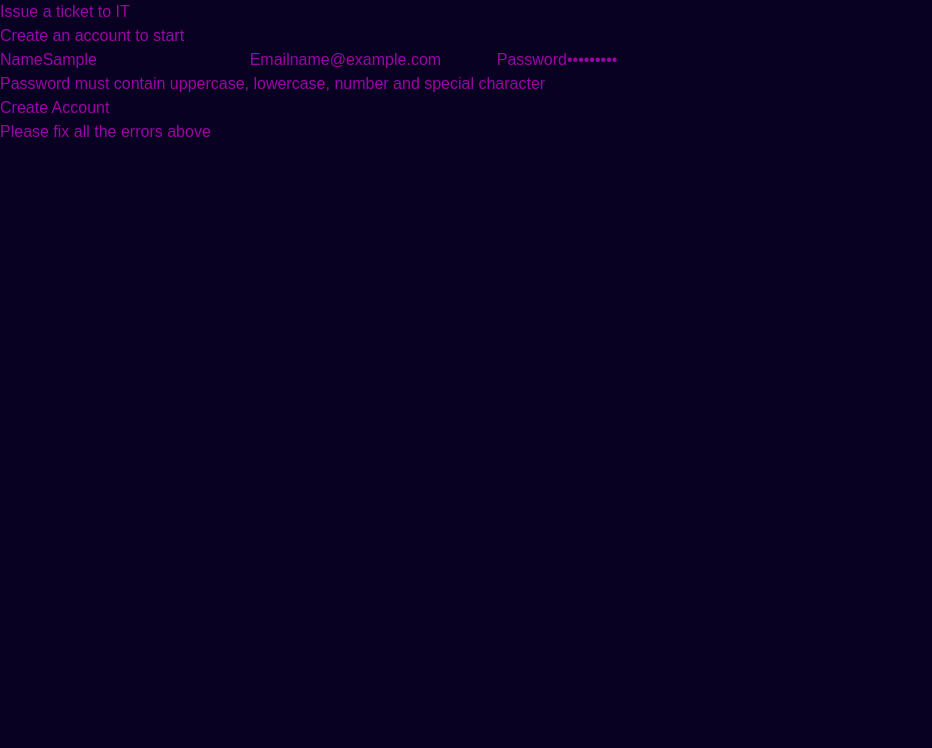
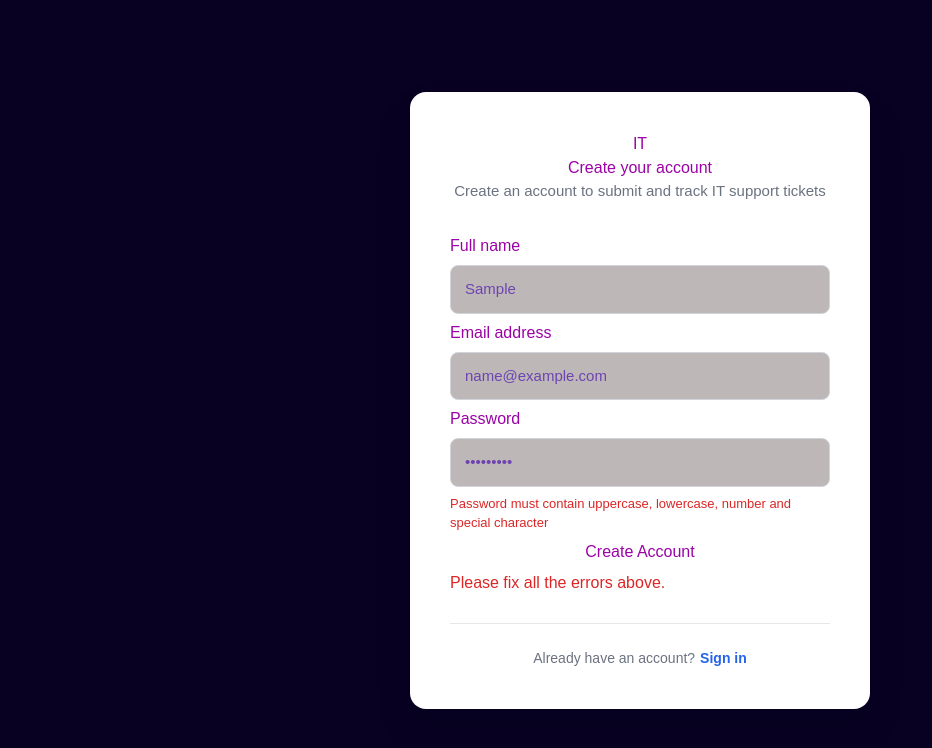
Before and after one commit to ciarajlangan/WMoylan, a Next.js app: page /register in a window 1280 px wide. Both pictures are taken after typing "Sample", "name@example.com", "Sample123" into the empty fields and a click on the button "Create Account". Shown: the top 748 px of the page, without its empty margins (0-932 px from the left). Built offline with nearby package versions, Linux system fonts and the light colour scheme; no server answers.

Commit message:
Style create account and welcome page

```diff
--- a/src/app/globals.css
+++ b/src/app/globals.css
@@ -25,7 +25,7 @@ body {
   justify-content: center;
   align-items: center;
   min-height: 100vh;
-  background: #f4f6f8;
+  background: #0f0f0f;
 }
 
 .landing-card {
--- a/src/app/page.js
+++ b/src/app/page.js
@@ -17,7 +17,7 @@ export default function Home() {
 
                 <p>
                     Report IT issues, manage support tickets and track
-                    requests through a secure ticketing system.
+                    requests through the ticketing system.
                 </p>
 
                 <button
--- a/src/app/register/page.js
+++ b/src/app/register/page.js
@@ -1,6 +1,7 @@
 "use client";
 import { useState } from "react";
 import { useRouter } from "next/navigation";
+import "./register.css"
 
 export default function Home() {
 
@@ -48,7 +49,7 @@ export default function Home() {
           //check if the backend returned validation errors
           if(data.errors) {
             setErrors(data.errors);
-            setMessage("Please fix all the errors above")
+            setMessage("Please fix all the errors above.")
 
           }else{
 
@@ -78,17 +79,40 @@ export default function Home() {
 
     //Style for line 80, 81 and 82 and check for appropriate text
     return (
-        <>
-        <main className = "signin-container">
-          <section className = "signin-header">
-            <h1 className = "signin-title">Issue a ticket to IT</h1>
-            <p className = "signin-subtitle">Create an account to start</p>
-          </section>
 
-          <form className = "signin-form" onSubmit = {handleSubmit}>
+        <main className = "register-page">
 
+          <section className = "register-card">
+
+          {/* Header */}
+          <header className = "register-header">
+
+            <div className = "register-logo">
+              IT
+            </div>
+
+            <h1 className = "register-title">
+              Create your account
+              </h1>
+
+            <p className = "register-subtitle">
+              Create an account to submit and track IT support tickets
+            </p>
+
+            </header>
+
+          {/* Form */}
+          <form
+          className = "register-form"
+          onSubmit = {handleSubmit}
+          >
+
+            {/* Name */}
+            <div className = "register-form-group">
             <label>
-              Name
+              Full name
+              </label>
+
               <input
               type = "text"
               name = "name"
@@ -101,10 +125,16 @@ export default function Home() {
               {errors.name && (
                 <p className = "field-error">{errors.name}</p> //need to create this error message in api
               )}
-            </label>
 
-            <label>
-              Email
+              </div>
+
+
+             {/* Email */}
+            <div className="register-form-group">
+              <label>
+              Email address
+              </label>
+
               <input
               type = "email"
               name = "email"
@@ -117,10 +147,17 @@ export default function Home() {
               {errors.email && (
                 <p className = "field-error">{errors.email}</p> //need to create error message for this also
               )}
-            </label>
 
-            <label>
+            </div>
+
+
+            {/* Password */}
+            <div className="register-form-group">
+
+              <label>
               Password
+              </label>
+
               <input
               type = "password"
               name = "password"
@@ -133,18 +170,44 @@ export default function Home() {
               {errors.password && (
                 <p className = "field-error">{errors.password}</p> //need to create error message for this also
               )}
-            </label>
-            <button type = "submit">Create Account</button>
 
+            </div>
 
+           {/*Create account button */}
+            <button
+            className = "register-button"
+            type = "submit">
+              Create Account
+            </button>
+
+            {/* Message */}
             {message && (
-              <p className="field-error">
+              <p className="input-error">
              {message}
             </p>
             )}
+
           </form>
 
+          {/* Login link */}
+          <div className = "register-footer">
+
+            <span>
+              Already have an account?
+            </span>
+
+            <button
+            type = "button"
+            className = "register-link"
+            onClick = {() => router.push("/login")}
+            >
+              Sign in
+              </button>
+
+            </div>
+
+            </section>
+
         </main>
-        </>
     );
 }
--- /dev/null
+++ b/src/app/register/register.css
@@ -0,0 +1,196 @@
+@reference "../globals.css";
+
+.register-page {
+    min-height: 100vh;
+    display: flex;
+    align-items: center;
+    justify-content: center;
+    padding: 40px 20px;
+
+    background:
+            radical-gradient(
+            circle at top left,
+            #dbeafe 0,
+            transparent 35%
+        )
+            #f8fafc;
+}
+
+.register-card {
+    width: 100%;
+    max-width: 460px;
+    padding: 40px;
+
+    Background: #ffffff;
+    border: 1 px solid #e5e7eb;
+    border-radius: 16px;
+
+    box-shadow:
+    0 20px 40px rgba(15, 23, 42, 0.08);
+}
+
+.register-header {
+    text-align: center;
+    margin-bottom: 32px;
+}
+
+.logo {
+    width: 48px;
+    height: 48px;
+
+    display: flex;
+    align-items: center;
+    justify-content: center;
+
+    margin: 0 auto 20px;
+
+    border-radius: 12px;
+    background: #2563eb;
+    color: white;
+
+    font-size: 18px;
+    font-weight: 700;
+    letter-spacing: -0.5px;
+}
+
+.register-header p {
+    margin: 0;
+
+    color: #6b7280;
+    font-size: 15px;
+    line-height: 1.5;
+}
+
+.register-form {
+    display: flex;
+    flex-direction: column;
+    gap: 7px;
+}
+
+.register-form-group {
+    display: flex;
+    flex-direction: column;
+    gap: 7px;
+}
+
+.form-group label {
+    font-size: 14px;
+    font-weight: 600;
+    color: #374151
+}
+
+.input {
+    width: full;
+    box-sizing: border-box;
+
+    padding: 12px 14px;
+
+    border: 1px solid #d1d5db;
+    border-radius: 8px;
+
+    background: #bdb7b7;
+    color: #6e44b1;
+
+    font-size: 15px;
+
+    outline: none;
+
+    transition:
+        border-colour 0.15s ease,
+        box-shadow 0.15s ease;
+}
+
+.input::placeholder {
+    color: #636c7a;
+}
+
+.input:focus {
+    border-color: #2563eb;
+
+    box-shadow: 0 0 0 3px rgba(37, 99, 235, 0.12);
+}
+
+.input-error {
+    color: #dc2626;
+}
+
+.field-error {
+    margin: 0;
+
+    color: #dc2626;
+    font-size: 13px;
+}
+
+.primary-button {
+    width: 100%;
+    margin-top: 4px;
+
+    padding: 13px 16px;
+
+    border: none;
+    border-radius: 8px;
+
+    background: #2563eb;
+    color: #ffffff;
+
+    font-size: 15px;
+    font-weight: 600;
+
+    cursor: pointer;
+
+    transition:
+        background 0.15s ease,
+        transform 0.15s ease;
+}
+
+.primary-button:hover {
+    background: #1d4ed8;
+}
+
+.primary-button:active {
+    transform: translateY(1px);
+}
+
+.form-message {
+    margin: 0;
+    padding: 10px 12px;
+
+    border-radius: 8px;
+
+    background: #eff6ff;
+    color: #1d4ed8;
+
+    font-size: 14px;
+    text-align: center;
+}
+
+.register-footer {
+    display: flex;
+    justify-content: center;
+    gap: 5px;
+
+    margin-top: 28px;
+    padding-top: 24px;
+
+    border-top: 1px solid #e5e7eb;
+
+    color: #6b7280;
+    font-size: 14px;
+}
+
+.register-link {
+    padding: 0;
+
+    border: none;
+    background: none;
+
+    color: #2563eb;
+    font-size: 14px;
+    font-weight: 600;
+
+    cursor: pointer;
+}
+
+.register-link:hover {
+    text-decoration: underline;
+}
```
Also changed, not shown: 1 other file (tests, documents, lock files or other folders).
